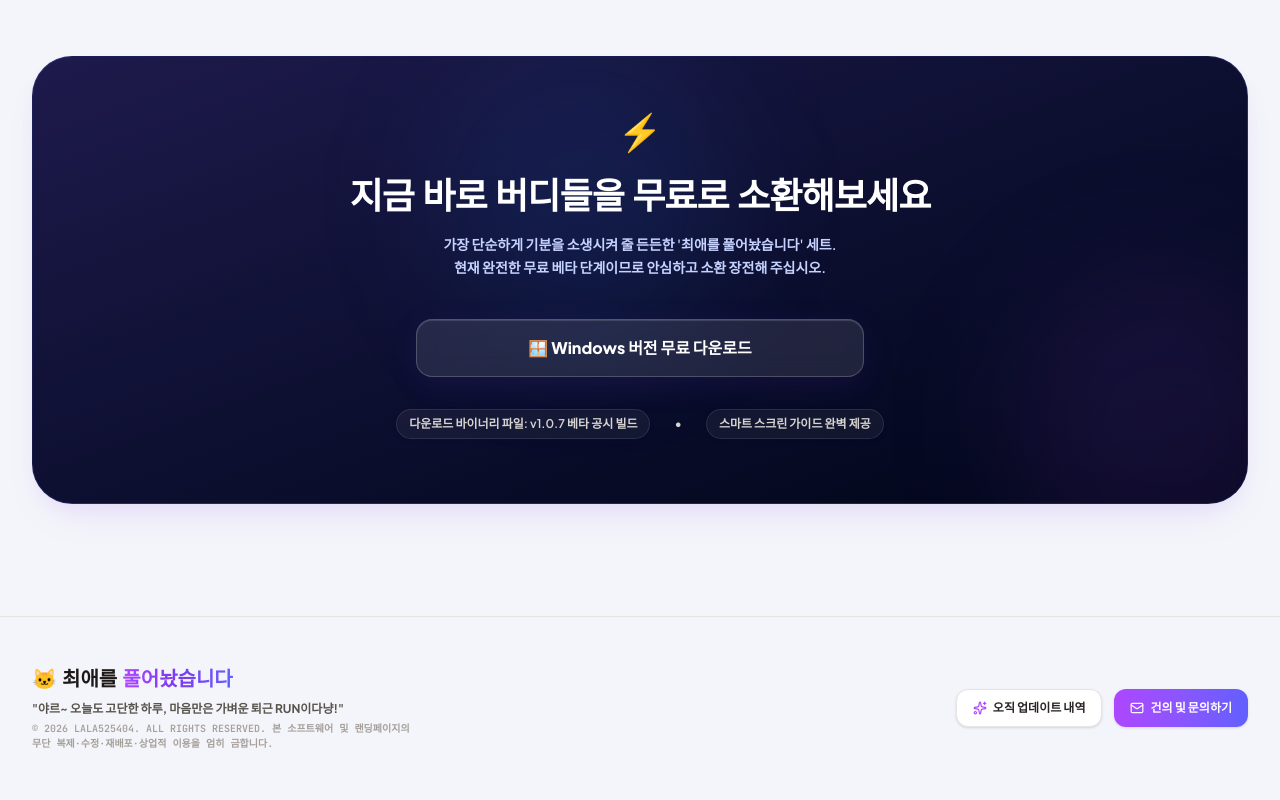
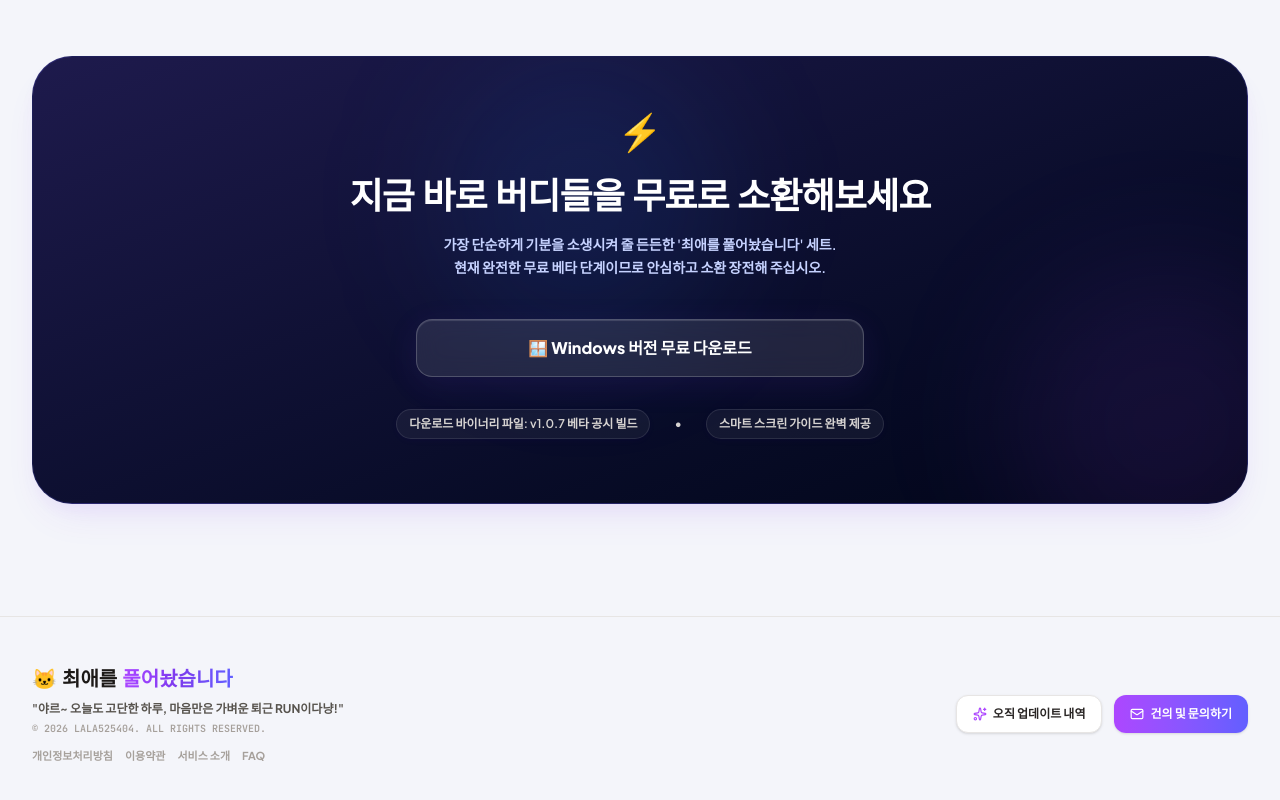
Before and after one commit to lala525404/choeae-landing, a React (Vite) app: page / in a window 1280 px wide. Shown: the part 2435-3235 px from the top of the page. Built offline with nearby package versions, Linux system fonts and the light colour scheme.

Commit message:
Update App.tsx

```diff
--- a/src/App.tsx
+++ b/src/App.tsx
@@ -32,7 +32,6 @@ export default function App() {
   const [downloadStep, setDownloadStep] = useState<'init' | 'progress' | 'complete'>('init');
   const [activeTab, setActiveTab] = useState<'home' | 'features' | 'updates'>('home');
 
-  // Sync theme with document class list
   useEffect(() => {
     const root = window.document.documentElement;
     if (theme === 'dark') {
@@ -42,7 +41,6 @@ export default function App() {
     }
   }, [theme]);
 
-  // 모달 열고 확인 후 다운로드
   const startDownloadSimulation = (platform: 'win') => {
     setActiveDownload(platform);
     setDownloadStep('progress');
@@ -60,9 +58,7 @@ export default function App() {
     }, 150);
   };
 
-  // Connect to the inline quotes select trigger
   const handleQuoteInjected = (quoteText: string) => {
-    // This finds the DOM controller submit flow from components or triggers alert
     console.log('Quote fed to global system:', quoteText);
   };
 
@@ -74,14 +70,11 @@ export default function App() {
   return (
     <div className="min-h-screen bg-[#F4F5FA] dark:bg-[#0c0d12] text-stone-900 dark:text-stone-100 transition-colors duration-300 font-sans selection:bg-purple-150 selection:text-purple-900 pb-16">
 
-      {/* Dynamic Grid Background Overlay */}
       <div className="absolute inset-0 bg-[linear-gradient(to_right,#5e3df505_1px,transparent_1px),linear-gradient(to_bottom,#5e3df505_1px,transparent_1px)] bg-[size:16px_16px] pointer-events-none" />
 
-      {/* STICKY GLASS HEADER */}
       <header className="sticky top-4 z-30 w-full max-w-7xl mx-auto px-4 sm:px-6 lg:px-8 mb-6">
         <div className="w-full h-16 flex items-center justify-between bg-white/90 dark:bg-stone-900/95 backdrop-blur-md px-4 md:px-8 rounded-full border border-stone-200/80 dark:border-stone-800 shadow-subtle-lg">
 
-          {/* Logo Brand Accent */}
           <button
             onClick={() => setActiveTab('home')}
             className="flex items-center gap-2 group cursor-pointer focus:outline-none"
@@ -92,7 +85,6 @@ export default function App() {
             </span>
           </button>
 
-          {/* Tab Navigation Menu */}
           <div className="flex items-center gap-1 sm:gap-1.5 md:gap-3">
             <button
               onClick={() => setActiveTab('home')}
@@ -125,12 +117,8 @@ export default function App() {
               업데이트
             </button>
 
-
-
-            {/* 누끼 따기 링크 */}
             <button onClick={() => { if(window.confirm('📸 커스텀 이미지 권장 규격\n\n• 크기: 200×200 ~ 300×300px\n• 형식: PNG (투명 배경 권장)\n• 용량: 5MB 이하\n\nremove.bg에서 배경 제거 후 사용하면 더 예뻐요!\n\n지금 바로 이동할까요?')) { window.open('https://remove.bg', '_blank'); } }} className="text-xs md:text-sm font-bold px-4 py-2 rounded-full border transition duration-200 text-stone-700 dark:text-stone-300 border-transparent hover:bg-indigo-50/60 dark:hover:bg-stone-800 hidden md:block cursor-pointer">✂️ 누끼 따기</button>
 
-            {/* Sticky Install Shortcut Button */}
             <button
               onClick={handleDirectDownload}
               className="bg-gradient-to-r from-purple-500 to-indigo-500 text-white hover:opacity-95 rounded-full px-4.5 py-1.5 text-xs font-black tracking-wide shadow-subtle-sm flex items-center gap-1.5 cursor-pointer hidden md:flex btn-neo-active"
@@ -142,7 +130,6 @@ export default function App() {
         </div>
       </header>
 
-      {/* MAIN CONTENT PORTAL WITH TAB TRANSITIONS */}
       <main className="relative z-10 w-full">
         <AnimatePresence mode="wait">
           {activeTab === 'home' && (
@@ -153,14 +140,12 @@ export default function App() {
               exit={{ opacity: 0, y: -15 }}
               transition={{ duration: 0.15 }}
             >
-              {/* HERO SECTION */}
               <section className="relative max-w-7xl mx-auto px-4 sm:px-6 lg:px-8 pt-12 md:pt-16 pb-16 md:pb-20 overflow-hidden">
                 <div className="absolute top-20 right-10 w-72 h-72 rounded-full bg-indigo-300/10 dark:bg-indigo-950/20 filter blur-3xl pointer-events-none" />
                 <div className="absolute bottom-10 left-1/4 w-96 h-96 rounded-full bg-purple-400/10 filter blur-3xl pointer-events-none" />
 
                 <div className="flex flex-col items-center text-center max-w-4xl mx-auto">
 
-                  {/* Version Badge & Status Indicator */}
                   <div className="inline-flex items-center gap-2 bg-indigo-50/80 dark:bg-indigo-950/20 border border-indigo-100 dark:border-indigo-900/40 px-4 py-1.5 rounded-full shadow-subtle-sm mb-6">
                     <span className="w-2.5 h-2.5 rounded-full bg-indigo-500 animate-pulse" />
                     <span className="text-xs font-bold text-indigo-800 dark:text-indigo-300 tracking-tight">
@@ -171,7 +156,6 @@ export default function App() {
                     </span>
                   </div>
 
-                  {/* Core Slogans / Title */}
                   <h1 className="font-display font-black text-4xl sm:text-5xl lg:text-6xl tracking-tight text-stone-900 dark:text-stone-50 leading-tight mb-4 select-none">
                     최애를 <span className="bg-gradient-to-r from-purple-500 via-[#7C3AED] to-indigo-500 bg-clip-text text-transparent">풀어놨습니다</span>
                   </h1>
@@ -180,13 +164,11 @@ export default function App() {
                     "화면을 자유롭게 돌아다니는 최애!"
                   </h2>
 
-                  {/* Simplified description */}
                   <p className="text-sm md:text-base text-stone-600 dark:text-stone-400 max-w-xl mb-6 leading-relaxed font-semibold">
                     화면 위를 자유롭게 누비는 귀여운 버디 🐱<br />
                     마우스로 드래그하여 던지거나 꾹 찔러 상호작용해 보세요!
                   </p>
 
-                  {/* Bullet points for core features */}
                   <div className="grid grid-cols-1 sm:grid-cols-3 gap-4 w-full max-w-3xl mb-8 text-left">
                     <div className="bg-stone-50 dark:bg-stone-900/60 border border-stone-150 dark:border-stone-800/80 p-4 rounded-2xl select-none">
                       <span className="text-xs font-bold text-indigo-600 dark:text-indigo-400 block mb-1">🐾 화면 둥둥 버디</span>
@@ -208,7 +190,6 @@ export default function App() {
                     </div>
                   </div>
 
-                  {/* Download Buttons Call to Action */}
                   <div className="flex flex-col sm:flex-row gap-4 w-full sm:w-auto mb-8 justify-center">
                     <button
                       id="btn-win-download-hero"
@@ -229,7 +210,6 @@ export default function App() {
                     </button>
                   </div>
 
-                  {/* Platform Badges */}
                   <div className="flex flex-wrap justify-center items-center gap-x-6 gap-y-2 text-xs text-stone-600 dark:text-stone-400 font-bold mb-8">
                     <span className="flex items-center gap-1.5">
                       <span className="text-purple-600 dark:text-purple-400 bg-purple-50 dark:bg-purple-950/40 px-1.5 py-0.5 rounded border border-purple-100 dark:border-purple-900 text-[10px]">✔</span> 간편 설치 (설치 없이 바로 실행)
@@ -244,14 +224,12 @@ export default function App() {
                     </span>
                   </div>
 
-                  {/* Interactive hint floating tip card */}
                   <div className="bg-gradient-to-r from-purple-50 via-indigo-50/50 to-purple-50 dark:from-stone-900 dark:via-stone-950 dark:to-stone-900 rounded-2xl py-4 px-6 border border-purple-100/60 dark:border-stone-800 text-xs text-stone-700 dark:text-stone-300 max-w-xl font-bold leading-relaxed shadow-subtle-sm transition-all hover:scale-[1.01]">
                      🐾 <strong>실시간 웹 화면 체험:</strong> 지금 이 브라우저 화면 위를 활보하는 귀여운 고양이 버디들이 보이시나요? 마우스로 들어서 옮겨주거나 클릭해 보세요! 지루한 업무 시간에 별가루 가득한 힐링을 드립니다!
                   </div>
                 </div>
               </section>
 
-              {/* MID LOGO BADGES */}
               <section className="bg-gradient-to-r from-purple-500/5 via-indigo-500/5 to-purple-500/5 py-4 border-y border-stone-150 dark:border-stone-850">
                 <div className="max-w-7xl mx-auto px-4 flex flex-wrap items-center justify-center gap-x-12 gap-y-4 font-display font-extrabold text-stone-600 dark:text-stone-350 text-xs md:text-sm tracking-widest uppercase select-none">
                   <span className="flex items-center gap-1">
@@ -272,7 +250,6 @@ export default function App() {
                 </div>
               </section>
 
-              {/* STYLISH MAIN CORE FEATURES ON HOME */}
               <section className="max-w-7xl mx-auto px-4 sm:px-6 lg:px-8 py-16">
                 <div className="text-center max-w-3xl mx-auto mb-12">
                   <span className="inline-block bg-purple-50 dark:bg-purple-950/40 text-purple-700 dark:text-purple-300 border border-purple-100 dark:border-purple-900/40 px-4 py-1.5 rounded-full font-bold text-xs tracking-widest uppercase mb-4 shadow-subtle-sm">
@@ -290,12 +267,10 @@ export default function App() {
                 <FeaturesGrid />
               </section>
 
-              {/* COLLAPSE FAQ PANEL */}
               <section id="faq-section" className="max-w-4xl mx-auto px-4 py-16">
                 <FAQCollapse />
               </section>
 
-              {/* SELECTION PREMIUM DOWNLOAD CTA CARD */}
               <section id="download-section" className="max-w-7xl mx-auto px-4 sm:px-6 lg:px-8 py-12">
                 <div className="relative bg-gradient-to-br from-indigo-950 to-slate-950 dark:from-stone-900 dark:to-stone-950 border border-indigo-500/20 rounded-[40px] p-8 md:p-16 text-white overflow-hidden shadow-subtle-xl">
                   <div className="absolute -bottom-20 -right-20 w-80 h-80 rounded-full bg-purple-500/10 filter blur-3xl pointer-events-none" />
@@ -340,7 +315,6 @@ export default function App() {
               exit={{ opacity: 0, y: -15 }}
               transition={{ duration: 0.15 }}
             >
-              {/* CORE FEATURES SECTION */}
               <section id="features-section" className="max-w-7xl mx-auto px-4 sm:px-6 lg:px-8 py-16">
                 <div className="text-center max-w-3xl mx-auto mb-16">
                   <span className="inline-block bg-indigo-50 dark:bg-indigo-950/40 text-indigo-700 dark:text-indigo-300 border border-indigo-100 dark:border-indigo-900/30 px-4 py-1.5 rounded-full font-bold text-xs md:text-sm tracking-widest uppercase mb-4 shadow-subtle-sm">
@@ -357,7 +331,6 @@ export default function App() {
                 <FeaturesGrid />
               </section>
 
-              {/* INTERACTIVE SPEECH CARD PREVIEWS */}
               <section className="max-w-7xl mx-auto px-4 sm:px-6 lg:px-8 py-10 pb-20">
                 <QuotesPreview
                   onQuoteSelect={(quote) => handleQuoteInjected(quote)}
@@ -374,11 +347,9 @@ export default function App() {
               exit={{ opacity: 0, y: -15 }}
               transition={{ duration: 0.15 }}
             >
-              {/* RELEASES TIMELINE SECTION */}
               <section id="timeline-section" className="max-w-7xl mx-auto px-4 sm:px-6 lg:px-8 py-16 pb-20">
                 <div className="grid grid-cols-1 lg:grid-cols-12 gap-12">
 
-                  {/* Timeline sticky sidebar */}
                   <div className="lg:col-span-4 lg:sticky lg:top-24 h-fit bg-white dark:bg-stone-900 border border-stone-200 dark:border-stone-850 p-6 rounded-3xl shadow-subtle-lg">
                     <span className="inline-block bg-indigo-50 dark:bg-indigo-950/40 text-[#4F46E5] dark:text-indigo-400 border border-indigo-100 dark:border-indigo-900/30 px-3 py-1 rounded-full font-extrabold text-[10px] tracking-wider uppercase mb-3 text-center">
                       RELEASE TIMELINE
@@ -398,7 +369,6 @@ export default function App() {
                     </div>
                   </div>
 
-                  {/* Interactive vertical scroll timeline */}
                   <div className="lg:col-span-8">
                     <ReleaseNotesTimeline />
                   </div>
@@ -409,11 +379,9 @@ export default function App() {
         </AnimatePresence>
       </main>
 
-      {/* PERSISTENT DOWNLOAD SIMULATION MODAL (REALISTIC EXPERIENCE) */}
       <AnimatePresence>
         {activeDownload && (
           <div className="fixed inset-0 z-50 flex items-center justify-center p-4">
-            {/* Modal backdrop */}
             <motion.div
               initial={{ opacity: 0 }}
               animate={{ opacity: 1 }}
@@ -422,14 +390,12 @@ export default function App() {
               className="absolute inset-0 bg-stone-950/70 backdrop-blur-xs"
             />
 
-            {/* Modal Box */}
             <motion.div
               initial={{ opacity: 0, scale: 0.95, y: 15 }}
               animate={{ opacity: 1, scale: 1, y: 0 }}
               exit={{ opacity: 0, scale: 0.95, y: 15 }}
               className="relative w-full max-w-lg bg-white dark:bg-stone-900 border border-stone-200 dark:border-stone-800 rounded-3xl p-6 md:p-8 shadow-subtle-xl z-10 text-stone-900 dark:text-stone-100"
             >
-              {/* Close Button */}
               <button
                 id="btn-close-download-modal"
                 onClick={() => setActiveDownload(null)}
@@ -439,9 +405,7 @@ export default function App() {
               </button>
 
               <div className="text-center mb-6">
-                <span className="text-4xl select-none mb-2 block font-extrabold">
-                  🪟
-                </span>
+                <span className="text-4xl select-none mb-2 block font-extrabold">🪟</span>
                 <h4 className="font-display font-black text-xl text-stone-900 dark:text-stone-50">
                   Windows (.exe) 설치 준비 완료냥!
                 </h4>
@@ -450,14 +414,12 @@ export default function App() {
                 </p>
               </div>
 
-              {/* Progress Stage */}
               {downloadStep === 'progress' && (
                 <div className="mb-6 space-y-2">
                   <div className="flex justify-between items-center text-xs font-mono font-black text-stone-800 dark:text-stone-300">
                     <span>안전 전용 회선 다운로드 중...</span>
                     <span>{downloadProgress}%</span>
                   </div>
-                  {/* Progress track */}
                   <div className="w-full bg-stone-100 dark:bg-stone-950 rounded-full h-3 overflow-hidden border border-stone-200 dark:border-stone-800">
                     <motion.div
                       className="bg-gradient-to-r from-purple-500 to-indigo-500 h-full rounded-full"
@@ -470,10 +432,8 @@ export default function App() {
                 </div>
               )}
 
-              {/* Download Complete & Safety Instructions */}
               {downloadStep === 'complete' && (
                 <div className="space-y-6">
-                  {/* Completed visual */}
                   <div className="bg-emerald-50 dark:bg-emerald-950/25 border border-emerald-100 dark:border-emerald-900/35 p-4 rounded-2xl text-center shadow-subtle-sm">
                     <span className="block text-xl mb-1">🎉</span>
                     <span className="block text-xs font-black text-emerald-800 dark:text-emerald-300">
@@ -488,7 +448,6 @@ export default function App() {
                     </a>
                   </div>
 
-                  {/* Smart Bypass Step Guide */}
                   <div className="space-y-3.5">
                     <span className="block text-xs font-black text-stone-900 dark:text-stone-250 uppercase tracking-widest flex items-center gap-1">
                       <ShieldAlert className="w-4 h-4 text-amber-500" />
@@ -505,14 +464,13 @@ export default function App() {
                     </div>
                   </div>
 
-                  {/* Actions footer */}
                   <div className="flex gap-2">
                     <button
                       id="btn-confirm-download-instructions"
-                     onClick={() => {
-  location.href = 'https://github.com/lala525404/nyang-pet-app/releases/download/v1.0.7/1.0.7.exe';
-  setActiveDownload(null);
-}}
+                      onClick={() => {
+                        location.href = 'https://github.com/lala525404/nyang-pet-app/releases/download/v1.0.7/1.0.7.exe';
+                        setActiveDownload(null);
+                      }}
                       className="flex-1 py-3 bg-gradient-to-r from-purple-500 to-indigo-500 hover:opacity-95 text-white rounded-xl text-xs font-black shadow-md shadow-indigo-500/10 cursor-pointer"
                     >
                       방책 확인 완료 & 버디 데려가기! ⭐
@@ -525,7 +483,7 @@ export default function App() {
         )}
       </AnimatePresence>
 
-      {/* FOOTER & GREETINGS */}
+      {/* FOOTER */}
       <footer className="max-w-7xl mx-auto px-4 sm:px-6 lg:px-8 mt-16 pt-12 border-t border-stone-200 dark:border-stone-850">
         <div className="grid grid-cols-1 md:grid-cols-12 gap-8 items-center">
 
@@ -537,14 +495,18 @@ export default function App() {
               "야르~ 오늘도 고단한 하루, 마음만은 가벼운 퇴근 RUN이다냥!"
             </p>
             <span className="block text-[10px] text-stone-400 dark:text-stone-650 mt-1 uppercase font-mono font-bold">
-              © 2026 lala525404. All rights reserved. 본 소프트웨어 및 랜딩페이지의 무단 복제·수정·재배포·상업적 이용을 엄히 금합니다.
+              © 2026 lala525404. All rights reserved.
             </span>
+            {/* 법적 링크 */}
+            <div className="flex flex-wrap gap-3 mt-3">
+              <a href="/privacy.html" target="_blank" rel="noopener noreferrer" className="text-[11px] text-stone-400 hover:text-purple-500 font-bold transition-colors">개인정보처리방침</a>
+              <a href="/terms.html" target="_blank" rel="noopener noreferrer" className="text-[11px] text-stone-400 hover:text-purple-500 font-bold transition-colors">이용약관</a>
+              <a href="/about.html" target="_blank" rel="noopener noreferrer" className="text-[11px] text-stone-400 hover:text-purple-500 font-bold transition-colors">서비스 소개</a>
+              <a href="/faq.html" target="_blank" rel="noopener noreferrer" className="text-[11px] text-stone-400 hover:text-purple-500 font-bold transition-colors">FAQ</a>
+            </div>
           </div>
 
-          {/* Quick interactive shortcut buttons */}
           <div className="md:col-span-8 flex flex-wrap justify-center md:justify-end gap-3">
-
-
             <button
               onClick={() => setActiveTab('updates')}
               className="inline-flex items-center gap-1.5 px-4 py-2.5 bg-white dark:bg-stone-900 hover:bg-stone-50 dark:hover:bg-stone-850 text-stone-800 dark:text-stone-200 border border-stone-200 dark:border-stone-800 rounded-xl text-xs font-bold shadow-sm cursor-pointer"
@@ -568,7 +530,6 @@ export default function App() {
         </div>
       </footer>
 
-      {/* Global Interactive Wandering Cats Overlay */}
       <InteractiveBuddySimulator />
     </div>
   );
```
